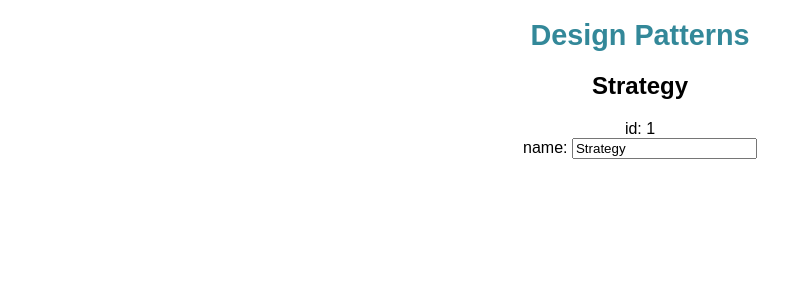
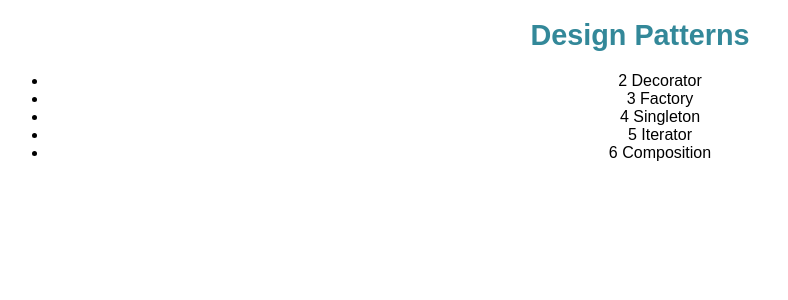
Before and after one commit to TheOneAmir/AngularTutorial, an Angular app: page / in a window 1280 px wide. Shown: the top 300 px of the page, without its empty margins (0-788 px from the left). Built offline with nearby package versions, Linux system fonts and the light colour scheme.

Commit message:
Break components into child/parent

```diff
--- a/src/app/app.module.ts
+++ b/src/app/app.module.ts
@@ -4,11 +4,13 @@ import { FormsModule } from '@angular/forms';
 
 import { AppComponent } from './app.component';
 import { PatternsComponent } from './patterns/patterns.component';
+import { PatternDetailComponent } from './pattern-detail/pattern-detail.component';
 
 @NgModule({
   declarations: [
     AppComponent,
-    PatternsComponent
+    PatternsComponent,
+    PatternDetailComponent
   ],
   imports: [
     BrowserModule,
--- /dev/null
+++ b/src/app/mock-patterns.ts
@@ -0,0 +1,9 @@
+import { Pattern } from './pattern';
+
+export const PATTERNS: Pattern[] = [
+{ id: 2, name: 'Decorator' },
+{ id: 3, name: 'Factory' },
+{ id: 4, name: 'Singleton' },
+{ id: 5, name: 'Iterator' },
+{ id: 6, name: 'Composition' },
+];
--- /dev/null
+++ b/src/app/pattern-detail/pattern-detail.component.html
@@ -0,0 +1,7 @@
+<div *ngIf="pattern">
+  <h2>{{pattern.name | uppercase}}</h2>
+  <div>id: {{pattern.id}}</div>
+  <div>
+    <input [(ngModel)]="pattern.name" placeholder="No name" />
+  </div>
+</div>
--- /dev/null
+++ b/src/app/pattern-detail/pattern-detail.component.ts
@@ -0,0 +1,17 @@
+import { Component, OnInit, Input } from '@angular/core';
+import { Pattern } from '../pattern';
+
+@Component({
+  selector: 'app-pattern-detail',
+  templateUrl: './pattern-detail.component.html',
+  styleUrls: ['./pattern-detail.component.css']
+})
+export class PatternDetailComponent implements OnInit {
+  @Input() pattern: Pattern;
+
+  constructor() { }
+
+  ngOnInit() {
+  }
+
+}
--- a/src/app/patterns/patterns.component.html
+++ b/src/app/patterns/patterns.component.html
@@ -1,6 +1,11 @@
-<h2>{{pattern.name}}</h2>
-<div><span>id: </span>{{pattern.id}}</div>
-<div><label>name:
-    <input [(ngModel)]="pattern.name" placeholder="Name"/>
-  </label>
+<h2 *ngIf="selectedPattern">{{selectedPattern.name}}</h2>
+<div>
+  <ul>
+    <li *ngFor="let pattern of patterns"
+    [class.selected]="pattern === selectedPattern"
+    (click)="onClick(pattern)">
+      <span>{{pattern.id}}</span> {{pattern.name}}
+    </li>
+  </ul>
 </div>
+<app-pattern-detail [pattern]="selectedPattern"></app-pattern-detail>
--- a/src/app/patterns/patterns.component.ts
+++ b/src/app/patterns/patterns.component.ts
@@ -1,5 +1,7 @@
 import { Component, OnInit } from '@angular/core';
+import { PATTERNS } from '../mock-patterns';
 import { Pattern } from '../pattern';
+import { PatternDetailComponent } from '../pattern-detail/pattern-detail.component';
 
 const newLocal = "Strategy";
 @Component({
@@ -8,14 +10,19 @@ const newLocal = "Strategy";
   styleUrls: ['./patterns.component.css']
 })
 export class PatternsComponent implements OnInit {
+  patterns = PATTERNS;
   pattern:  Pattern = {
     id: 1,
     name: 'Strategy'
   };
+  selectedPattern: Pattern;
 
   constructor() { }
 
   ngOnInit() {
   }
 
+  onClick(pattern: Pattern): void {
+    this.selectedPattern = pattern;
+  }
 }
```
Also changed, not shown: src/app/pattern-detail/pattern-detail.component.css (added), 1 other file (tests, documents, lock files or other folders).
